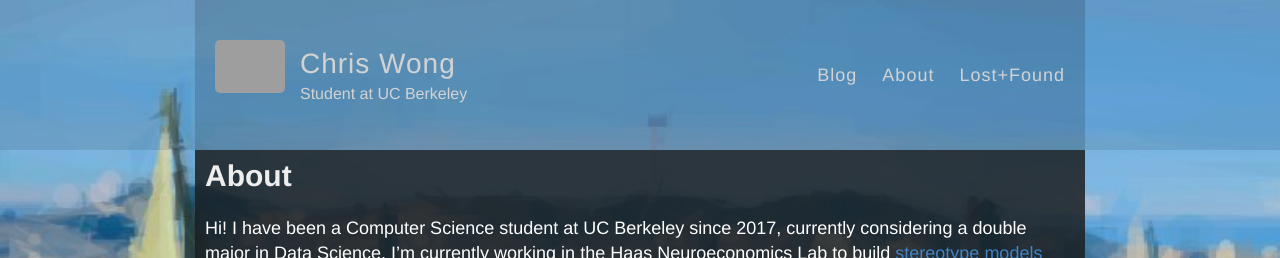
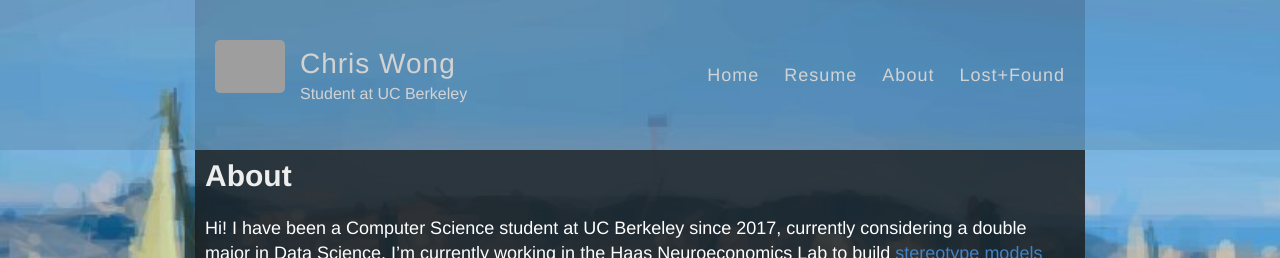
Before and after one commit to ckw017/ckw017.github.io, a Jekyll site: the page built from about.md, in a window 1280 px wide. Shown: the top 258 px of the page. Built offline with Jekyll 4.4.1, drawn with Linux system fonts in a browser that asks for light colours; grey boxes are pictures that could not be loaded.

Commit message:
Added Resume link to navbar

```diff
--- a/_config.yml
+++ b/_config.yml
@@ -49,6 +49,7 @@ url: chriskw.xyz
 # and NOT your User repository (http://yourusername.github.io)
 # then add in the baseurl here, like this: "/repository-name"
 baseurl: ""
+resumeurl: https://drive.google.com/file/d/1FMXX78bwTOTHZL7GiTa_9iN6_mC8c8Od/view?usp=sharing
 
 #
 # !! You don't need to change any of the configuration flags below !!
--- a/_layouts/default.html
+++ b/_layouts/default.html
@@ -29,7 +29,8 @@
           </div>
 
           <nav>
-            <a href="{{ site.baseurl }}/">Blog</a>
+            <a href="{{ site.baseurl }}/">Home</a>
+            <a href="{{ site.resumeurl }}">Resume</a>
             <a href="{{ site.baseurl }}/about">About</a>
             <a href="{{ site.baseurl }}/berkeley-lf-page">Lost+Found</a>
           </nav>
```
Also changed, not shown: Gemfile.lock, 11 other files.
